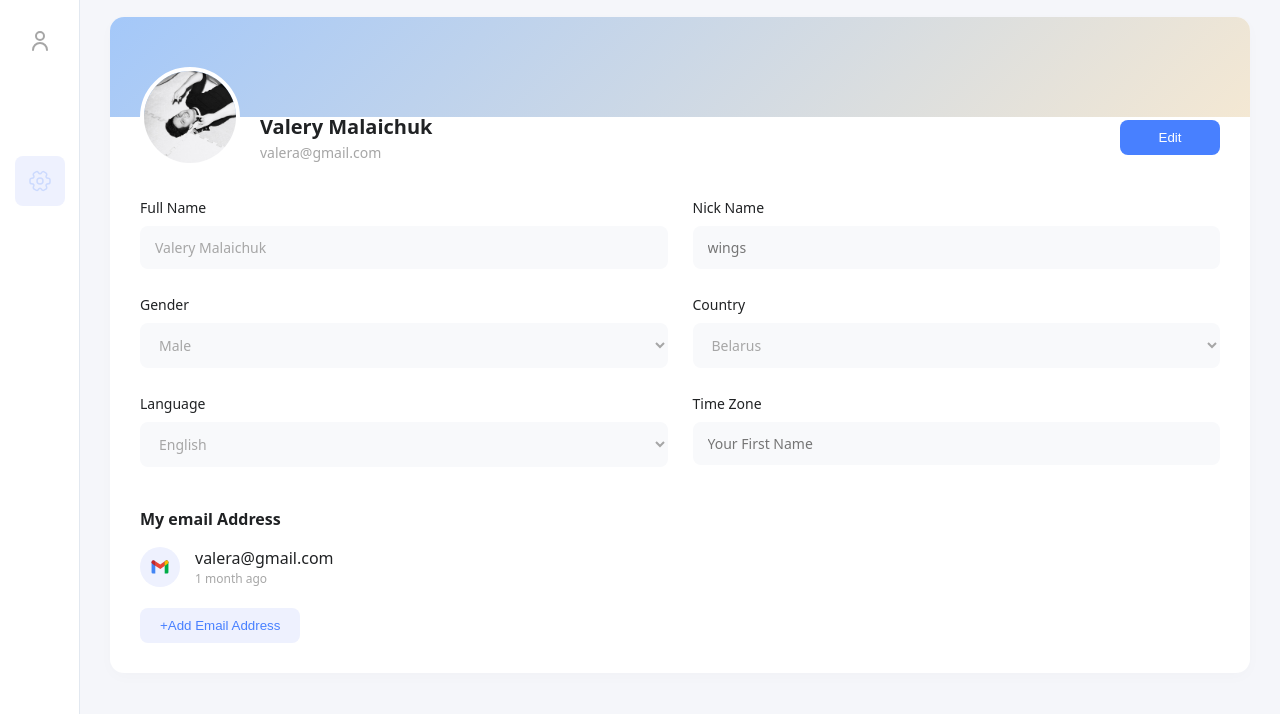
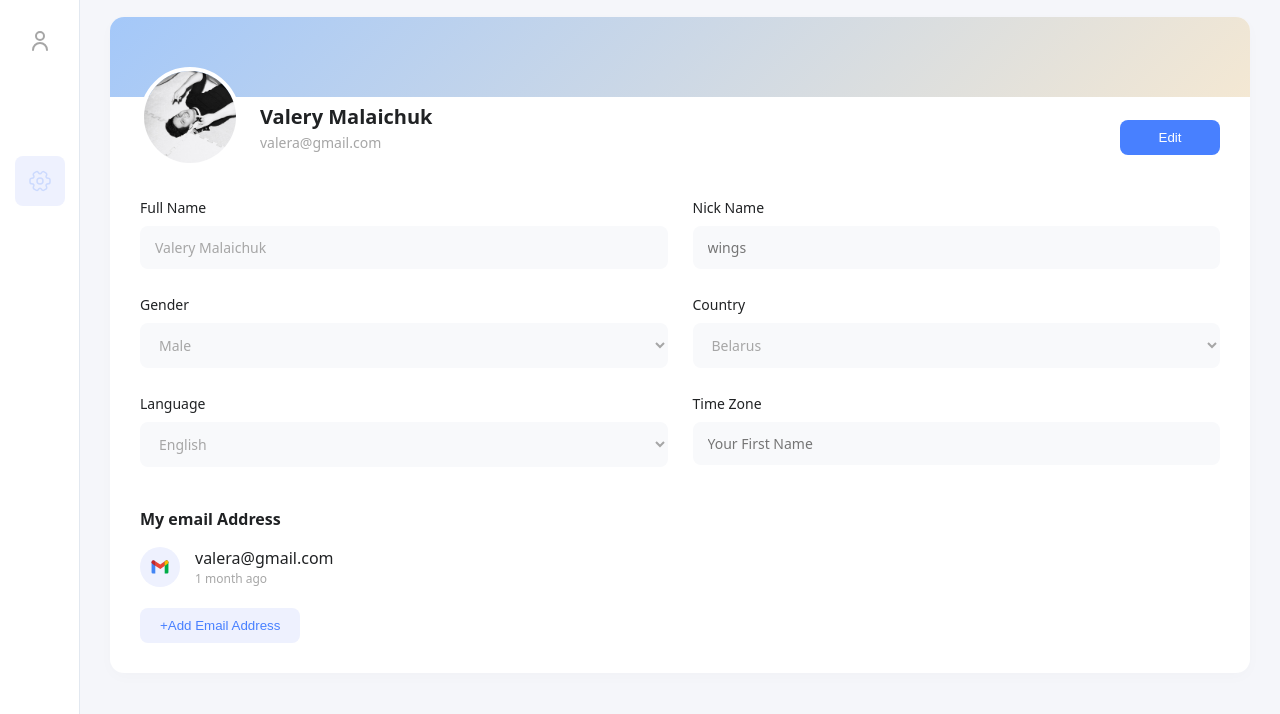
Before and after one commit to senLoveY/social-sphere, a website: page index.html in a window 1280 px wide. Shown: the part 84-798 px from the top of the page. Drawn offline with Linux system fonts and the light colour scheme.

Commit message:
fix: profile card benner width and margins

```diff
--- a/css/main.css
+++ b/css/main.css
@@ -77,7 +77,7 @@
 }
 
 .profile-card__banner {
-  height: 100px;
+  height: 80px;
   background: var(--banner-gradient);
 }
 
@@ -87,7 +87,7 @@
   align-items: center;
   padding: 0 var(--spacing-lg);
   position: relative;
-  margin-top: -50px;
+  margin-top: -30px;
   margin-bottom: var(--spacing-lg);
 }
 
@@ -101,7 +101,7 @@
 
 .profile-card__details {
   flex: 1;
-  margin-top: 40px;
+  margin-top: 20px;
 }
 
 .profile-card__name {
```
